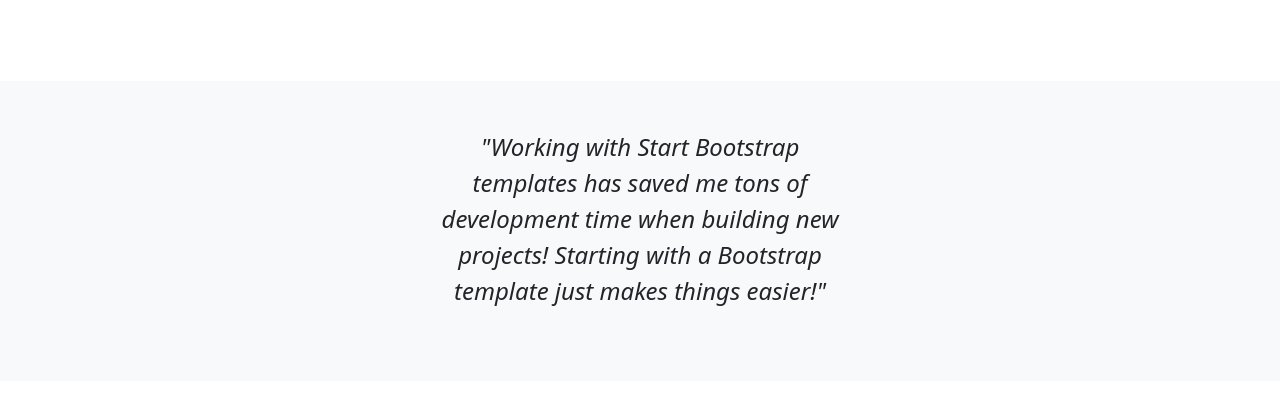
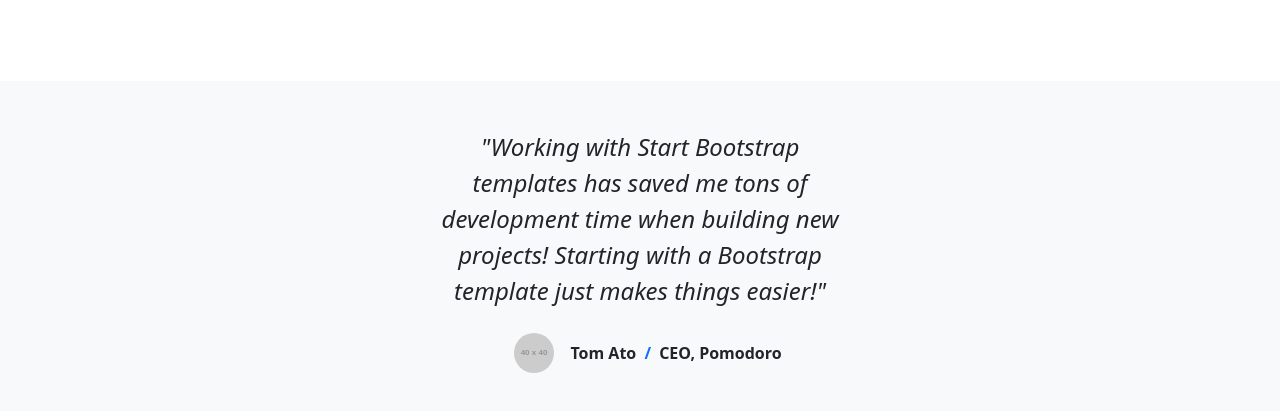
Before and after one commit to OmerAkgull/modern-business, a plain HTML site: page index.html in a window 1280 px wide. Shown: the part 675-1086 px from the top of the page. Before the commit the page ends 1056 px from the top, so only its background shows below. Drawn offline with nearby package versions, Linux system fonts and the light colour scheme; placeholder pictures from the web are drawn by us.

Commit message:
Complete quote section

```diff
--- a/index.html
+++ b/index.html
@@ -46,6 +46,10 @@
                         development time when building new projects! Starting with a Bootstrap template just makes
                         things easier!"</p>
                 </div>
+                <div class="d-flex align-items-center justify-content-center">
+                    <img src="https://dummyimage.com/40x40/ced4da/6c757d" alt="small" class="rounded-circle mx-3 mb-3">
+                    <p class="fw-bold">Tom Ato <span class="fw-bold text-primary mx-1">/</span> CEO, Pomodoro</p>
+                </div>
             </div>
         </div>
 
--- a/style.css
+++ b/style.css
@@ -7,3 +7,6 @@
 .text-center {
     width: 57%;
 }
+.text-white-50 {
+    width: 97%;
+}
```
